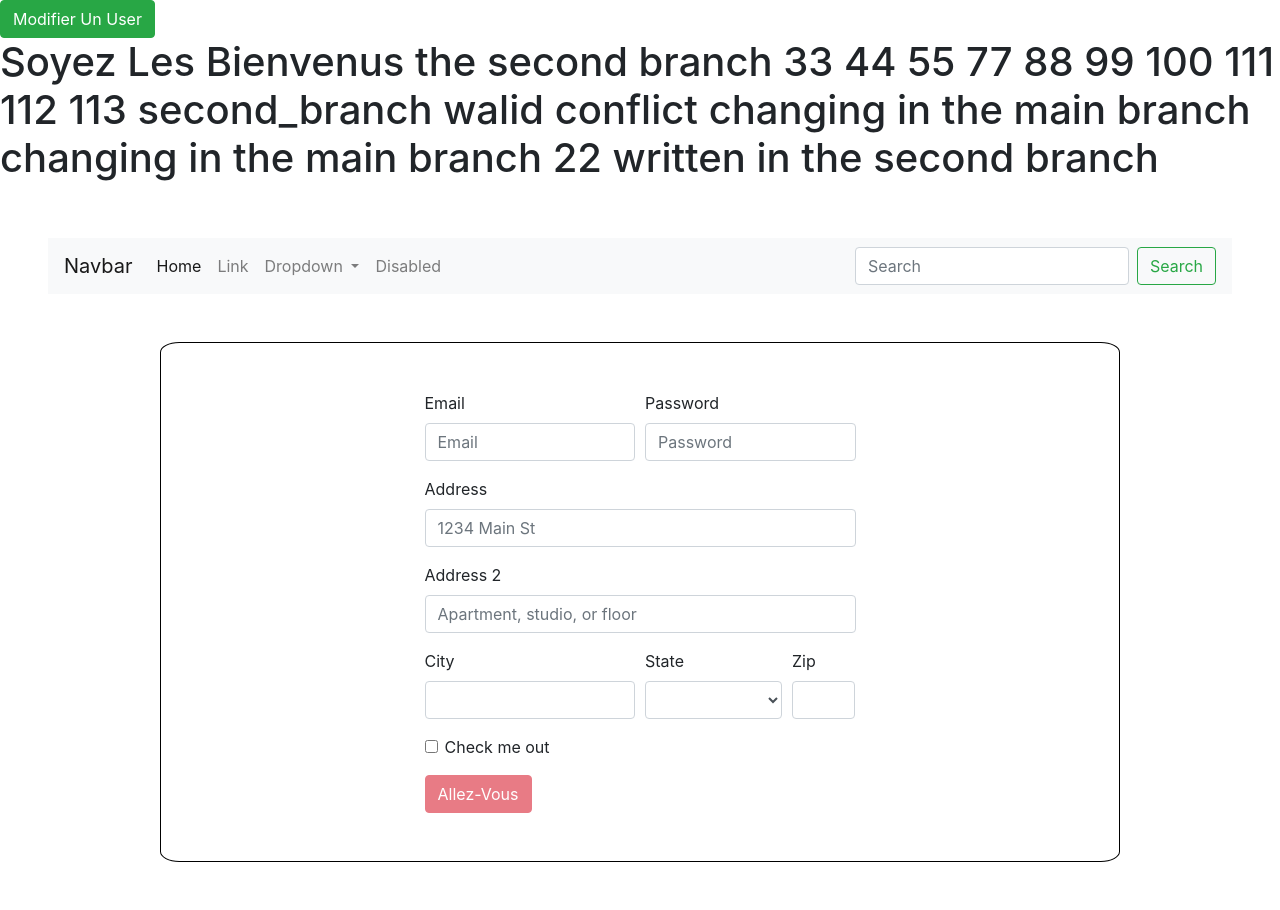
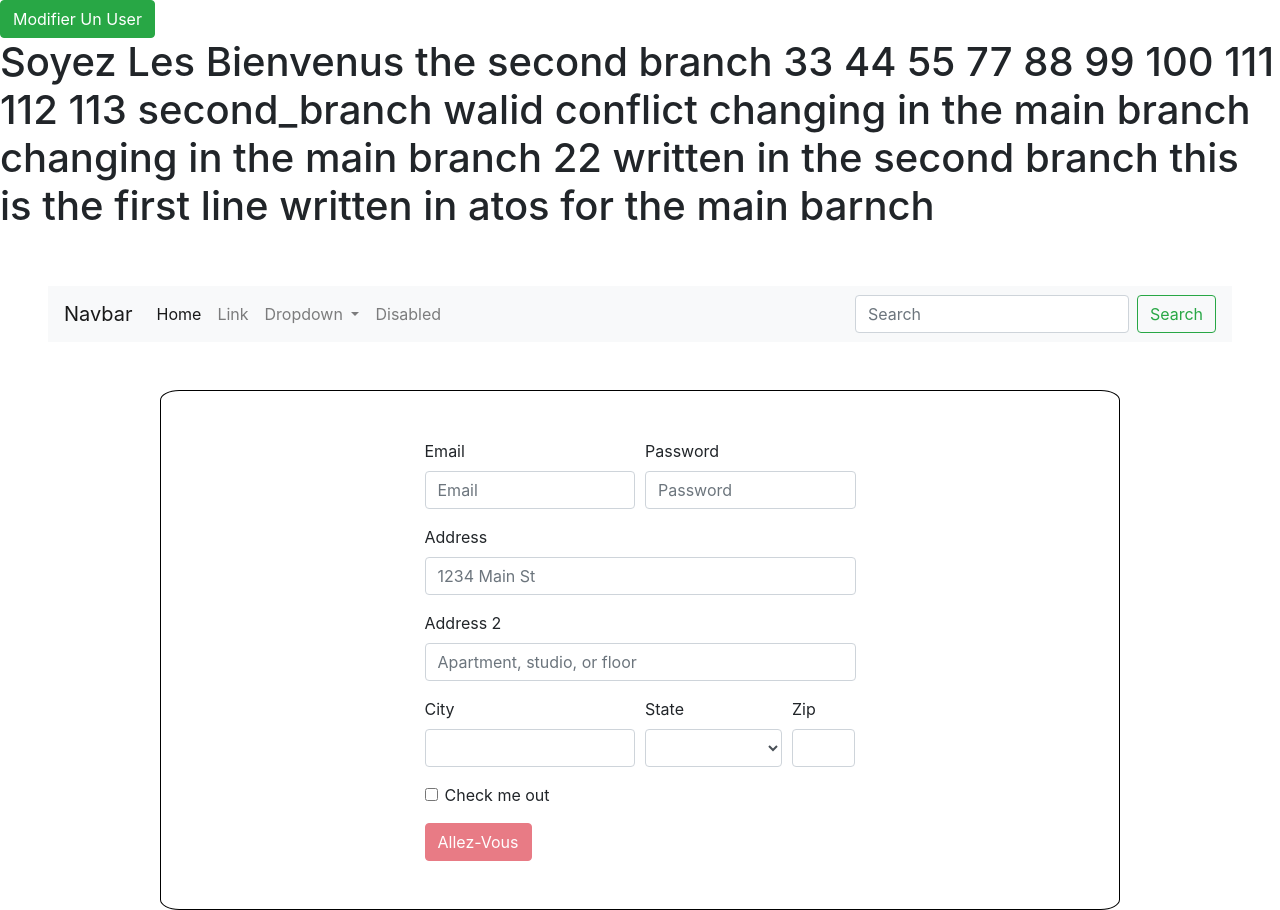
Before and after one commit to walid-djebbouri/TestGit, an Angular app: page /appariel in a window 1280 px wide. Before the commit the page ends 862 px from the top, so only its background shows below. Built offline with nearby package versions, Linux system fonts and the light colour scheme.

Commit message:
atos main

```diff
--- a/src/app/appareil/appareil.component.html
+++ b/src/app/appareil/appareil.component.html
@@ -4,5 +4,8 @@ walid conflict
 changing in the main branch
 changing in the main branch 22
 written in the second branch
+
+
+  this is the first line written in atos for the main barnch
 </h1>
 <app-mon-premier></app-mon-premier>
```
